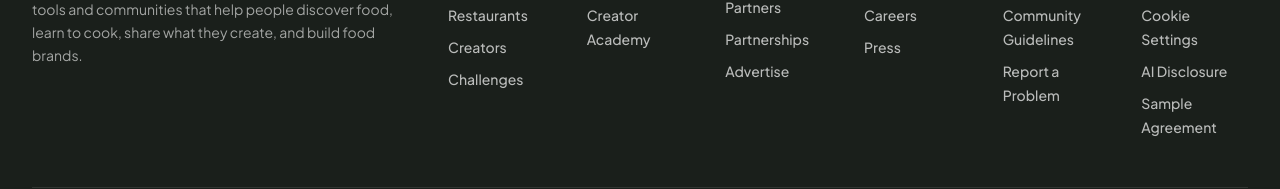
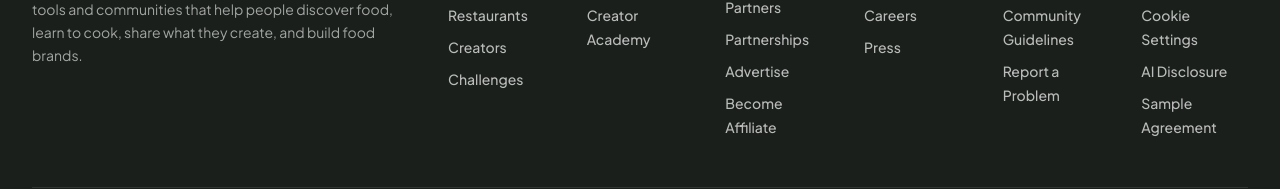
Before and after one commit to 1n73ctor/chewnetwork, a Next.js app: page / in a window 1280 px wide. Shown: the part 9523-9712 px from the top of the page. Built offline with nearby package versions, Linux system fonts and the light colour scheme; no server answers.

Commit message:
Add 'Become Affiliate' link to Footer

```diff
--- a/src/components/Footer.tsx
+++ b/src/components/Footer.tsx
@@ -32,6 +32,7 @@ const footerLinks: Record<FooterGroup, FooterLink[]> = {
     { label: 'Restaurant Partners', href: '/restaurants#partners' },
     { label: 'Partnerships', href: '/contact?topic=partnership' },
     { label: 'Advertise', href: '/contact?topic=partnership' },
+    { label: 'Become Affiliate', href: 'https://chewnetworkaffiliate.com/' },
   ],
   company: [
     { label: 'About', href: '/about' },
```
